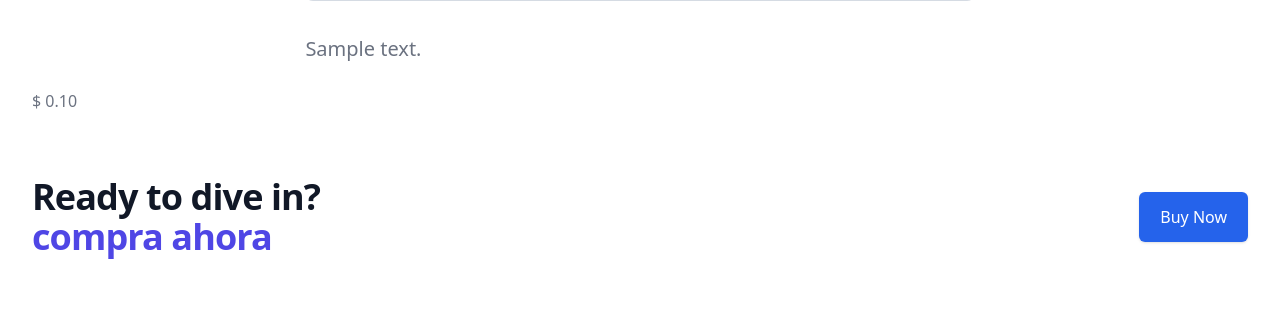
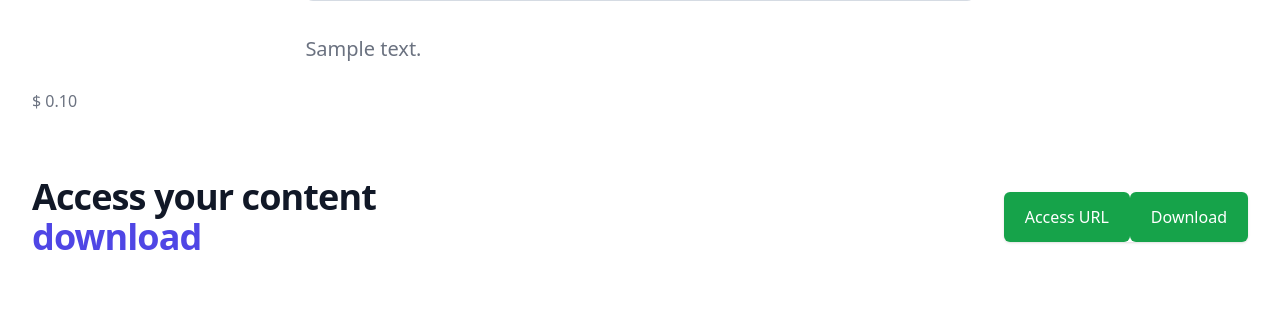
Before and after one commit to apholdings/Django-Stripe-Marketplace, a Django app: a page that uses templates/pages/products/detail.html in a window 1280 px wide. Shown: the part 662-983 px from the top of the page. Run offline with Django 3.2, Linux system fonts and the light colour scheme; a user stored in the database is signed in; tables that the repository leaves empty hold one stand-in row (values such as "Sample post"); grey boxes marked "Sample" are stand-in pictures; some libraries are stand-ins or nearby versions.

Commit message:
acceder a producto

```diff
--- a/core/views.py
+++ b/core/views.py
@@ -110,12 +110,20 @@ class ProductUpdateView(LoginRequiredMixin, UpdateView):
 class ProductDetailView(View):
     def get(self, request, slug,*args, **kwargs):
         product = get_object_or_404(Product, slug=slug)
+
+        has_access = None
+
+        if self.request.user.is_authenticated:
+            if product in self.request.user.library.products.all():
+                has_access = True
+
         context={
             'product':product,
 
         }
         context.update({
-            'STRIPE_PUBLIC_KEY':settings.STRIPE_PUBLIC_KEY
+            'STRIPE_PUBLIC_KEY':settings.STRIPE_PUBLIC_KEY,
+            "has_access":has_access
         })
         return render(request, 'pages/products/detail.html', context)
 
--- a/templates/pages/products/detail.html
+++ b/templates/pages/products/detail.html
@@ -23,6 +23,25 @@
 </div>
 <!-- This example requires Tailwind CSS v2.0+ -->
 <div >
+  {% if has_access %}
+  <div class="max-w-7xl mx-auto py-12 px-4 sm:px-6 lg:py-16 lg:px-8 lg:flex lg:items-center lg:justify-between">
+    <h2 class="text-3xl font-extrabold tracking-tight text-gray-900 sm:text-4xl">
+      <span class="block">Access your content</span>
+      <span class="block text-indigo-600">download </span>
+    </h2>
+
+    <div class="mt-8 flex lg:mt-0 lg:flex-shrink-0">
+      <div class="inline-flex rounded-md shadow">
+        <a href="{{product.content_url}}" target="_blank" class="inline-flex items-center justify-center px-5 py-3 border border-transparent text-base font-medium rounded-md text-white bg-green-600 hover:bg-green-700">
+          Access URL
+        </a>
+        <a href="{{product.content_file.url}}" download class="inline-flex items-center justify-center px-5 py-3 border border-transparent text-base font-medium rounded-md text-white bg-green-600 hover:bg-green-700">
+          Download
+        </a>
+      </div>
+    </div>
+  </div>
+  {% else %}
   <div class="max-w-7xl mx-auto py-12 px-4 sm:px-6 lg:py-16 lg:px-8 lg:flex lg:items-center lg:justify-between">
     <h2 class="text-3xl font-extrabold tracking-tight text-gray-900 sm:text-4xl">
       <span class="block">Ready to dive in?</span>
@@ -36,6 +55,7 @@
       </div>
     </div>
   </div>
+  {% endif %}
 </div>
 {% csrf_token %}
 {% endblock content %}
```
Also changed, not shown: media/marketplace/products/iiouy/data_analytics.jpg (added), media/marketplace/products/ytrytryt/startup_lightbulb.jpg (added), 2 other files.
